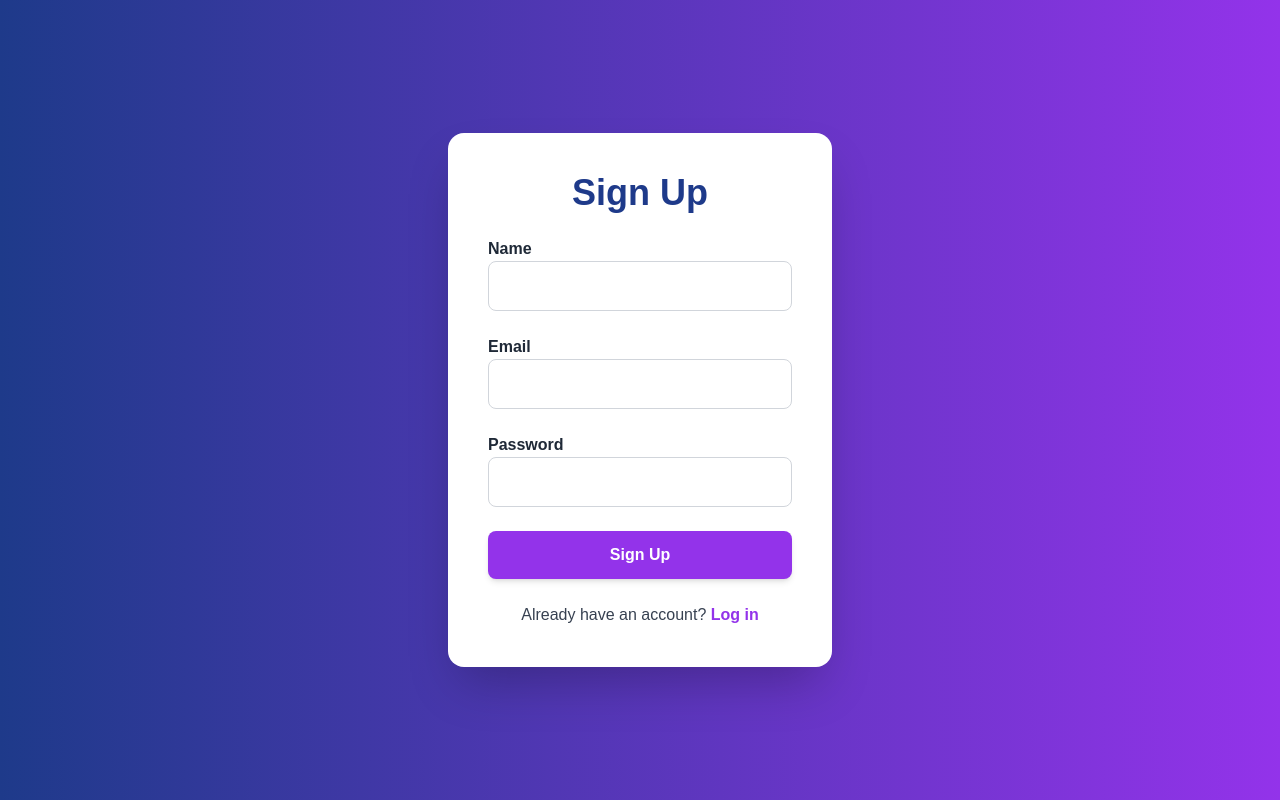
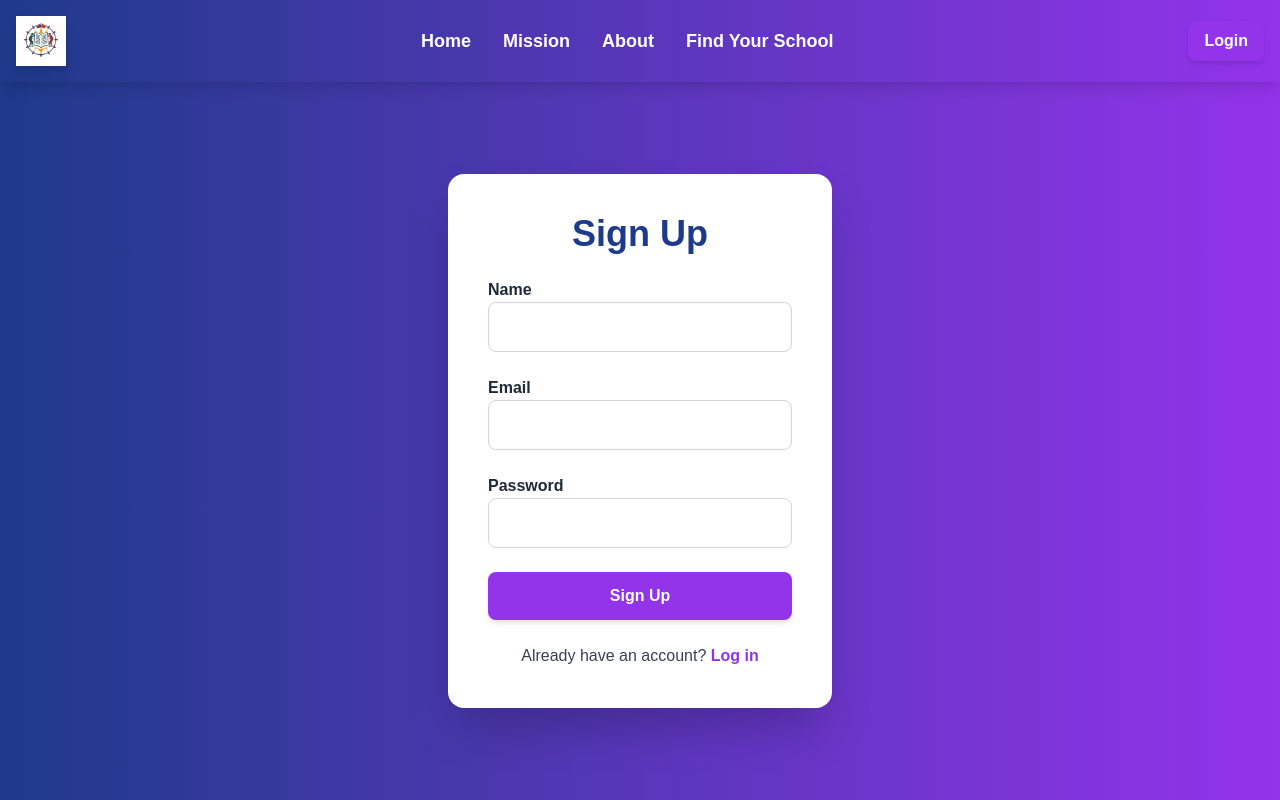
Before and after one commit to JaiVB/EducationFinder, a Next.js app in the folder frontend/: page /signup in a window 1280 px wide. Built offline with nearby package versions, Linux system fonts and the light colour scheme.

Commit message:
corrected missing NavBar in the login and sign up pages

```diff
--- a/frontend/app/login/page.tsx
+++ b/frontend/app/login/page.tsx
@@ -2,6 +2,7 @@
 
 import { useState } from "react";
 import Link from "next/link";
+import Navbar from "../components/NavBar";
 
 export default function Login() {
   const [formData, setFormData] = useState({
@@ -20,7 +21,9 @@ export default function Login() {
   };
 
   return (
-    <div className="min-h-screen flex items-center justify-center bg-gradient-to-r from-[#1E3A8A] to-[#9333EA]">
+    <div className="min-h-screen bg-gradient-to-r from-[#1E3A8A] to-[#9333EA] flex flex-col">
+      <Navbar />
+      <div className="flex flex-1 items-center justify-center">
         <div className="bg-white p-8 rounded-2xl shadow-2xl w-96 border-4 border-gray-300">
           <h2 className="text-3xl font-bold text-center text-[#9333EA] mb-6">
             Log In
@@ -67,5 +70,6 @@ export default function Login() {
           </p>
         </div>
       </div>
+    </div>
   );
 }
--- a/frontend/app/signup/page.tsx
+++ b/frontend/app/signup/page.tsx
@@ -2,6 +2,7 @@
 
 import { useState } from "react";
 import Link from "next/link";
+import Navbar from "../components/NavBar";
 
 export default function Signup() {
   const [formData, setFormData] = useState({
@@ -21,7 +22,9 @@ export default function Signup() {
   };
 
   return (
-    <div className="min-h-screen flex items-center justify-center bg-gradient-to-r from-[#1E3A8A] to-[#9333EA]">
+    <div className="min-h-screen bg-gradient-to-r from-[#1E3A8A] to-[#9333EA] flex flex-col">
+      <Navbar />
+      <div className="flex flex-1 items-center justify-center">
         <div className="bg-white p-10 rounded-2xl shadow-2xl w-96">
           <h2 className="text-4xl font-bold text-center text-[#1E3A8A] mb-6">
             Sign Up
@@ -80,5 +83,6 @@ export default function Signup() {
           </p>
         </div>
       </div>
+    </div>
   );
 }
```
Lines whose indentation alone changed are shown as unchanged.
